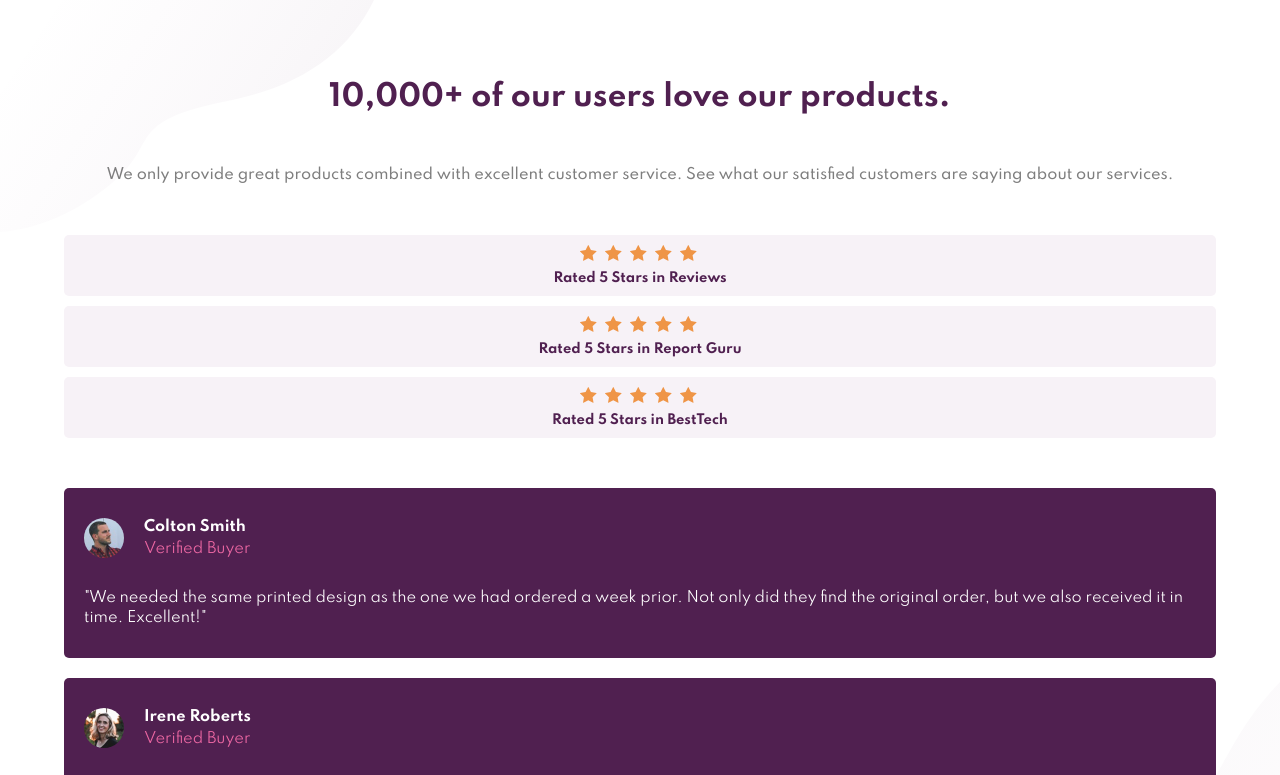
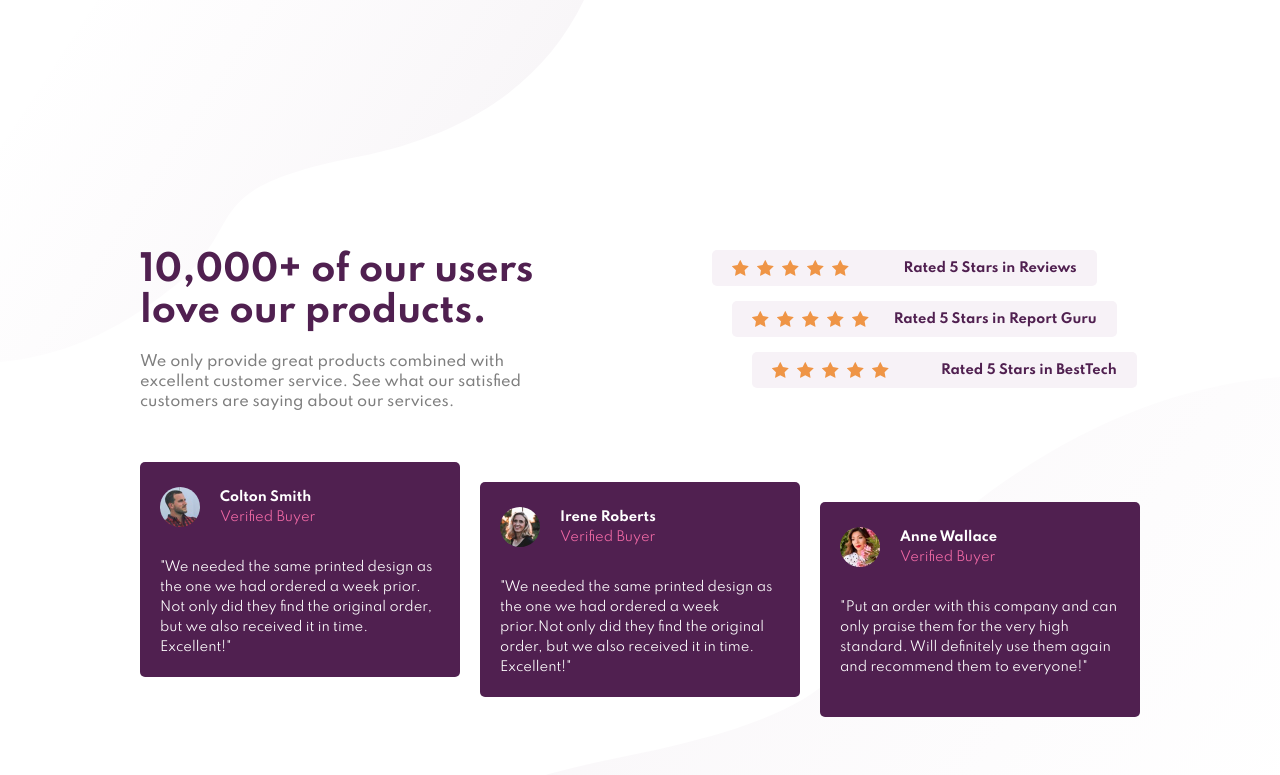
Before and after one commit to Tink3rball3r/social-proof-section-master, a plain HTML site: page index.html in a window 1280 px wide. Shown: the top 775 px of the page. Drawn offline with Linux system fonts and the light colour scheme.

Commit message:
desktop layout

```diff
--- a/index.html
+++ b/index.html
@@ -18,7 +18,7 @@
 
 <body>
   <main class="content-container center">
-    <header class="content-header">
+    <header class="header-container">
       <div class="head-text">
         <h1 class="dark-text">10,000+ of our users love our products.</h1>
         <p class="head-para medium-text text-space">We only provide great products combined with excellent customer
@@ -57,7 +57,6 @@
           Not only did they find the original order, but we also received it in time.
           Excellent!"</p>
       </div>
-
       <div class="card dark-bg rounded">
         <div class="user-container flex">
           <img class="user-image round" src="/images/image-irene.jpg" alt="">
@@ -67,11 +66,10 @@
           </div>
         </div>
         <p class="user-para light-text text-space">"We needed the same printed design as the one we had ordered a week
-          prior.
-          Not only did they find the original order, but we also received it in time.
-          Excellent!"</p>
+          prior.Not only did they find the original order, but we also received it in time.
+          Excellent!"
+        </p>
       </div>
-
       <div class="card dark-bg rounded">
         <div class="user-container flex">
           <img class="user-image round" src="/images/image-anne.jpg" alt="">
--- a/styles.css
+++ b/styles.css
@@ -1,5 +1,5 @@
-:root{
-    --Very-Dark-Magenta: hsl(300, 43%, 22%) ;
+:root {
+	--Very-Dark-Magenta: hsl(300, 43%, 22%);
 	--Soft-Pink: hsl(333, 80%, 67%);
 	--Dark-Grayish-Magenta: hsl(303, 10%, 53%);
 	--Light-Grayish-Magenta: hsl(300, 24%, 96%);
@@ -7,57 +7,57 @@
 }
 /* Utility classes */
 
-.dark-text{
+.dark-text {
 	color: var(--Very-Dark-Magenta);
 }
-.light-text{
+.light-text {
 	color: var(--White);
 }
-.accent-text{
+.accent-text {
 	color: var(--Soft-Pink);
 }
-.dark-bg{
+.dark-bg {
 	background-color: var(--Very-Dark-Magenta);
 }
-.medium-bg{
+.medium-bg {
 	background-color: var(--Light-Grayish-Magenta);
 }
-.light-bg{
+.light-bg {
 	background-color: var(--White);
 }
 
-.text-space{
+.text-space {
 	line-height: 20px;
 }
-.flex{
+.flex {
 	display: flex;
 }
-.grid{
+.grid {
 	display: grid;
 	grid-template-columns: min-content 1fr;
 	grid-template-rows: min-content 1fr;
 }
-.rounded{
+.rounded {
 	border-radius: 5px;
 }
 
-.round{
+.round {
 	border-radius: 50%;
 }
 
 /* Styles */
 
-*{
+* {
 	padding: 0;
 	margin: 0;
 }
 
-html{
+html {
 	font-size: 100%;
 }
-body{
+body {
 	min-height: 100vh;
-    font-size: 14.5px;
+	font-size: 13px;
 	font-family: 'Spartan', sans-serif;
 	background-image: url(/images/bg-pattern-top-mobile.svg), url(/images/bg-pattern-bottom-mobile.svg);
 	background-repeat: no-repeat, no-repeat;
@@ -65,79 +65,153 @@ body{
 	background-color: var(--White);
 }
 
-.content-container{
+.content-container {
 	width: 90%;
+	max-width: 1000px;
 	margin: 80px auto;
 }
 
-.head-text > h1, .head-text > p{
+.head-text > h1,
+.head-text > p {
 	text-align: center;
 }
-.head-text > h1{
+.head-text > h1 {
 	padding: 0 20px;
 	margin: 0 0 50px 0;
 }
 
-.head-text > p{
+.head-text > p {
 	font-size: 14.5px;
-    opacity: .5;
+	opacity: 0.5;
 	font-weight: 500;
 	margin: 0 0 50px 0;
 }
 
-.head-raiting{
+.head-raiting {
 	margin: 0 0 50px 0;
 }
 
-.raiting{
+.raiting {
 	flex-direction: column;
 	align-items: center;
-    margin: 10px 0;
+	margin: 15px 0;
 	padding: 10px 0;
 }
 
-.raiting > p{
+.raiting > p {
 	font-size: 13px;
 	font-weight: 700;
 }
 
-.stars-container{
+.stars-container {
 	width: 120px;
 	height: 16px;
 	margin: 0 0 10px 0;
-    background-image: url(/images/icon-star.svg),url(/images/icon-star.svg),url(/images/icon-star.svg),url(/images/icon-star.svg), url(/images/icon-star.svg);
-    background-repeat: no-repeat,no-repeat;
-    background-position: 0px center, 25px center, 50px center, 75px center, 100px center ;
+	background-image: url(/images/icon-star.svg), url(/images/icon-star.svg), url(/images/icon-star.svg), url(/images/icon-star.svg), url(/images/icon-star.svg);
+	background-repeat: no-repeat, no-repeat;
+	background-position: 0px center, 25px center, 50px center, 75px center, 100px center;
 }
 
-.card{
+.card {
 	margin: 0 0 20px 0;
-    padding: 30px 20px;
+	padding: 25px 20px 40px 20px;
 }
 
-.user-container{
+.user-container {
 	margin: 0 0 30px 0;
 	justify-content: flex-start;
 	align-items: center;
 }
 
-.user-name{
+.user-name {
 	font-weight: 700;
 	margin: 0 0 5px 0;
 }
 
-.user-image{
+.user-image {
 	width: 40px;
-    grid-column: 1/2;
-    grid-row: 1/2;
 }
 
-.user-info{
+.user-info {
 	margin: 0 0 0 20px;
 }
 
-.attribution{
+.attribution {
 	width: 80%;
 	margin: 0 auto 50px auto;
 	text-align: center;
 }
+
+@media (min-width: 1000px) {
+	body {
+		background-image: url(/images/bg-pattern-top-desktop.svg), url(/images/bg-pattern-bottom-desktop.svg);
+	}
+	.header-container {
+		display: flex;
+		justify-content: space-between;
+		margin-top: 250px;
+	}
+
+	.head-text {
+		width: 40%;
+	}
+
+	.head-text > h1 {
+		font-size: 35px;
+		padding: 0;
+		margin: 0 0 20px 0;
+	}
+
+	.head-text > h1,
+	.head-text > p {
+		text-align: left;
+	}
+
+	.head-raiting {
+		margin: 0 25px 0 0;
+	}
+
+	.raiting:nth-child(1) {
+		margin: 0 0 0 -20px;
+	}
+
+	.raiting:nth-child(3) {
+		margin: 0 0 0 20px;
+	}
+
+	.raiting {
+		width: 90%;
+		flex-direction: row;
+		justify-content: space-between;
+		align-items: center;
+		padding: 10px 20px;
+	}
+
+	.stars-container {
+		margin: 0 20px 0 0;
+	}
+
+	.review-card-container {
+		display: flex;
+	}
+
+	.card {
+		width: 320px;
+		height: 150px;
+	}
+
+	.card:nth-child(2) {
+		margin: 0 20px;
+	}
+
+	.card:nth-child(2) {
+		margin-top: 20px;
+	}
+
+	.card:nth-child(3) {
+		margin-top: 40px;
+	}
+	.attribution {
+		margin-bottom: 20px;
+	}
+}
```
Lines whose indentation alone changed are shown as unchanged.
